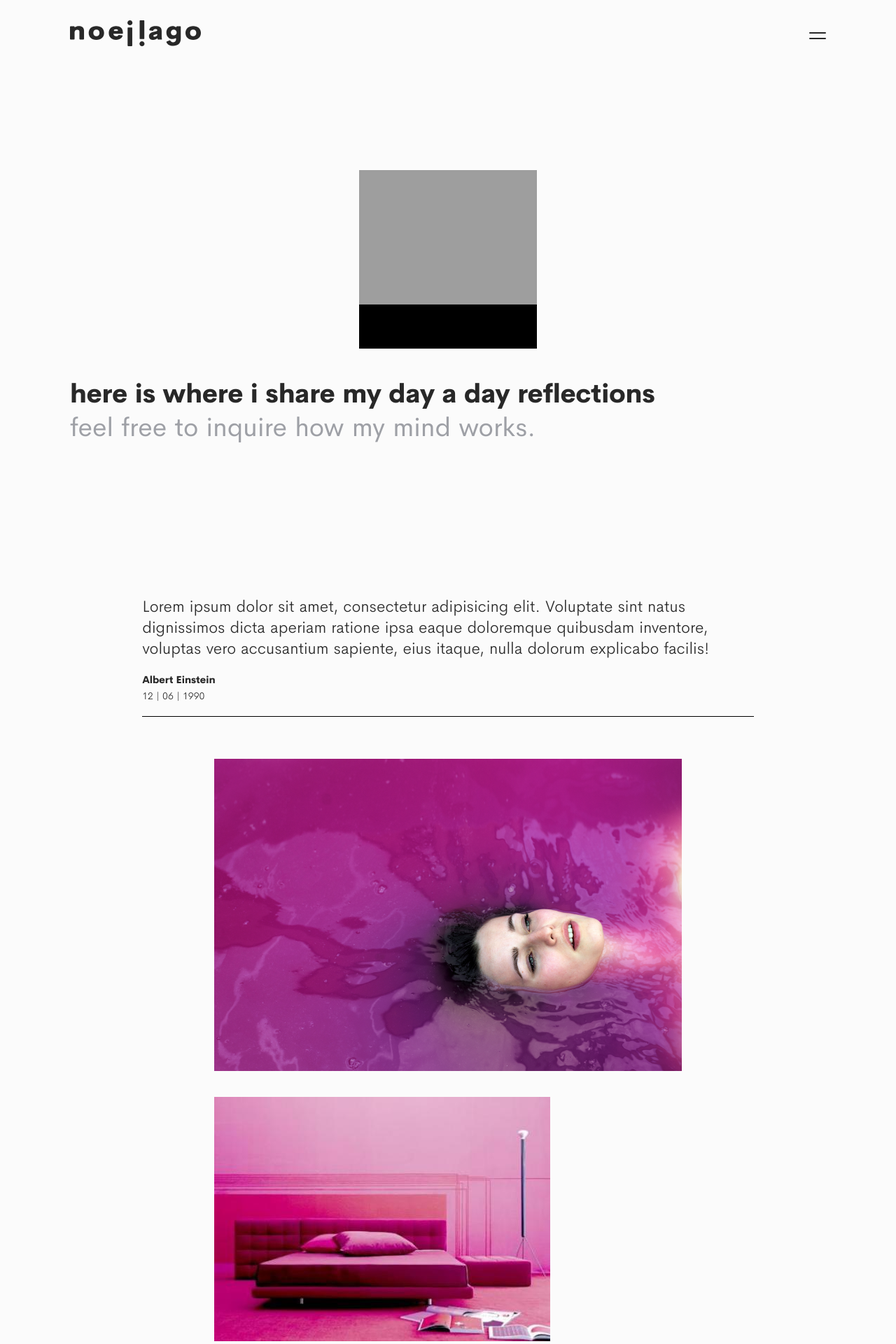
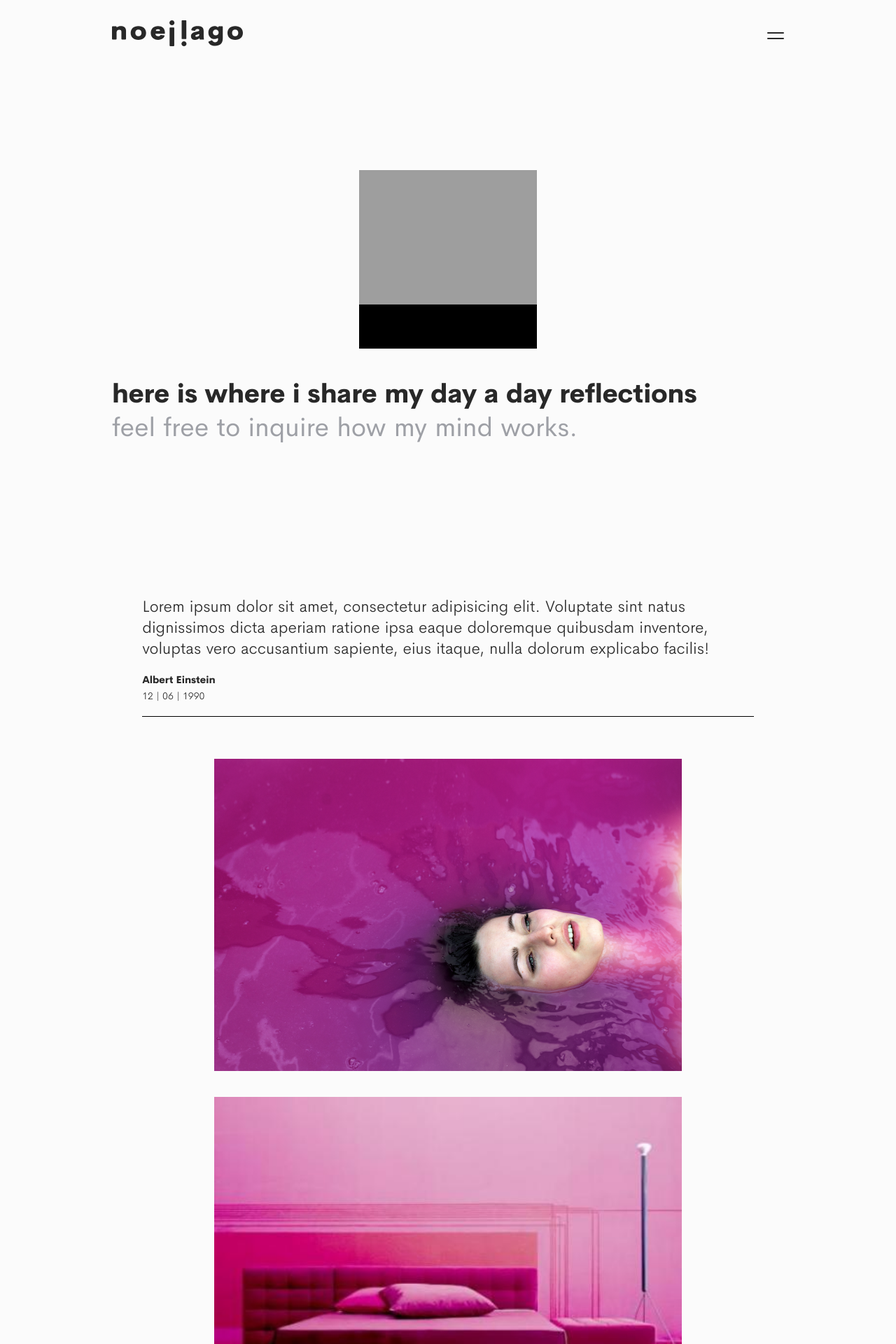
Before and after one commit to lordbyron90/version_2, a PHP site: page /blog.html in a window 1280 px wide. Shown: the top 1920 px of the page at 70% size. Run offline with PHP 8.4, Linux system fonts and the light colour scheme; some libraries are stand-ins or nearby versions; some web fonts are replaced; grey boxes are pictures that could not be loaded.

Commit message:
Modificaciones varias

```diff
--- a/blog.html
+++ b/blog.html
@@ -3,7 +3,7 @@
 <head>
 	<meta charset="UTF-8">
 	<title>portfolio_noel_lago</title>
-	<link rel="stylesheet" href="style.css?v=dd">
+	<link rel="stylesheet" href="style.css?v=ddsd">
 	<link href="https://fonts.googleapis.com/css?family=Muli:300,400,700,800,900" rel="stylesheet">
 	<meta name="viewport" content="width=device-witdh, initial-scale=1">
 </head>
--- a/style.css
+++ b/style.css
@@ -76,7 +76,8 @@ a{
 
 img{
     display:block;
-    max-width:100%;
+    max-width: 100%;
+    width: 100%;
     height: auto;
 }
 
@@ -214,7 +215,7 @@ body{
 }
 
 .main_container{
-    width: 1080px;
+    width: 75vw;
     margin: 0 auto;
     background: inherit;
 }
```
Also changed, not shown: bird.png (deleted).
